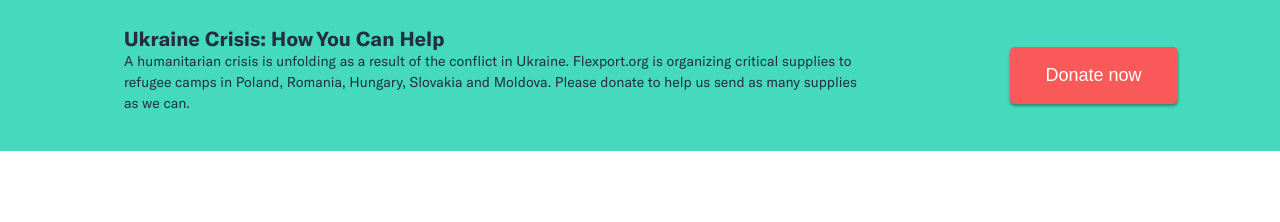
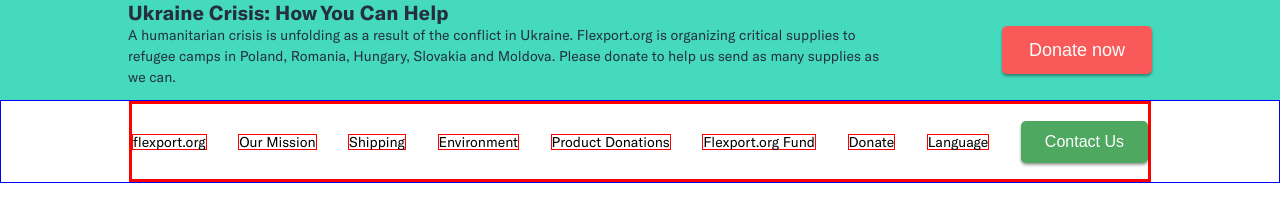
Before and after one commit to RolandoMartinez720/flexport, a plain HTML site: page Flexport/index.html in a window 1280 px wide. Drawn offline with Linux system fonts and the light colour scheme.

Commit message:
fixed spacing issues when resizing by adding flex basis property

```diff
--- a/Flexport/index.html
+++ b/Flexport/index.html
@@ -18,6 +18,19 @@
         </div>
         <button class="button-class donate-button">Donate now</button>
     </header>
+    <div class="nav-container flex">
+        <nav class="nav-bar flex">
+            <div>flexport.org</div>
+            <div>Our Mission</div>
+            <div>Shipping</div>
+            <div>Environment</div>
+            <div>Product Donations</div>
+            <div>Flexport.org Fund</div>
+            <div>Donate</div>
+            <div>Language</div>
+            <button class="button-class contact-us-button">Contact Us</button>
+        </nav>
+    </div>
 
 
 </body>
--- a/Flexport/style.css
+++ b/Flexport/style.css
@@ -121,13 +121,11 @@
 }
 
 header{
-    position: fixed;
     min-height: 100px;
-    width:100%;
     color: var(--bluegrey);
     background-color: var(--teal);
     line-height: 21px;
-    padding: 2%;
+    padding: 0 10%;
 }
 
 
@@ -135,23 +133,51 @@
     line-height: 24px;
 }
 
-.header-item{
-    width:75%;
-padding: 0 10%;
-
-}
 
 .donate-button{
     background-color: var(--red);
     color: white;
     min-width:max-content;
-    padding: 1em 2em;
-    justify-self: center;
+    margin-left: 10%;
+    padding: .75em 1.5em;
+    justify-self: flex-end;
     align-self: center;
-    margin-right: 10%;
+
+
     box-shadow: 0 2px 3px rgba(0, 0, 0, 0.397);
 }
 
 button:hover{
     box-shadow: none;
 }
+
+.nav-container{
+    border: 1px solid blue;
+    align-items: center;
+
+    justify-content: flex-start;
+    padding: 0 10%;
+}
+nav{
+    border: 3px solid red;
+    font-size: 14px;
+    justify-content: space-between;
+    align-items: center;
+    flex-basis: 100%;
+    min-height: 75px;
+    }
+
+/* Visualizing flex border. temporary */
+
+nav>*{
+    border:1px solid red;
+    min-width: max-content;
+}
+
+.contact-us-button{
+    background-color: var(--green);
+    font-size: 16px;
+    color: white;
+    box-shadow: 0 2px 3px rgba(0, 0, 0, 0.397);
+    padding: .75em 1.5em;
+}
```
